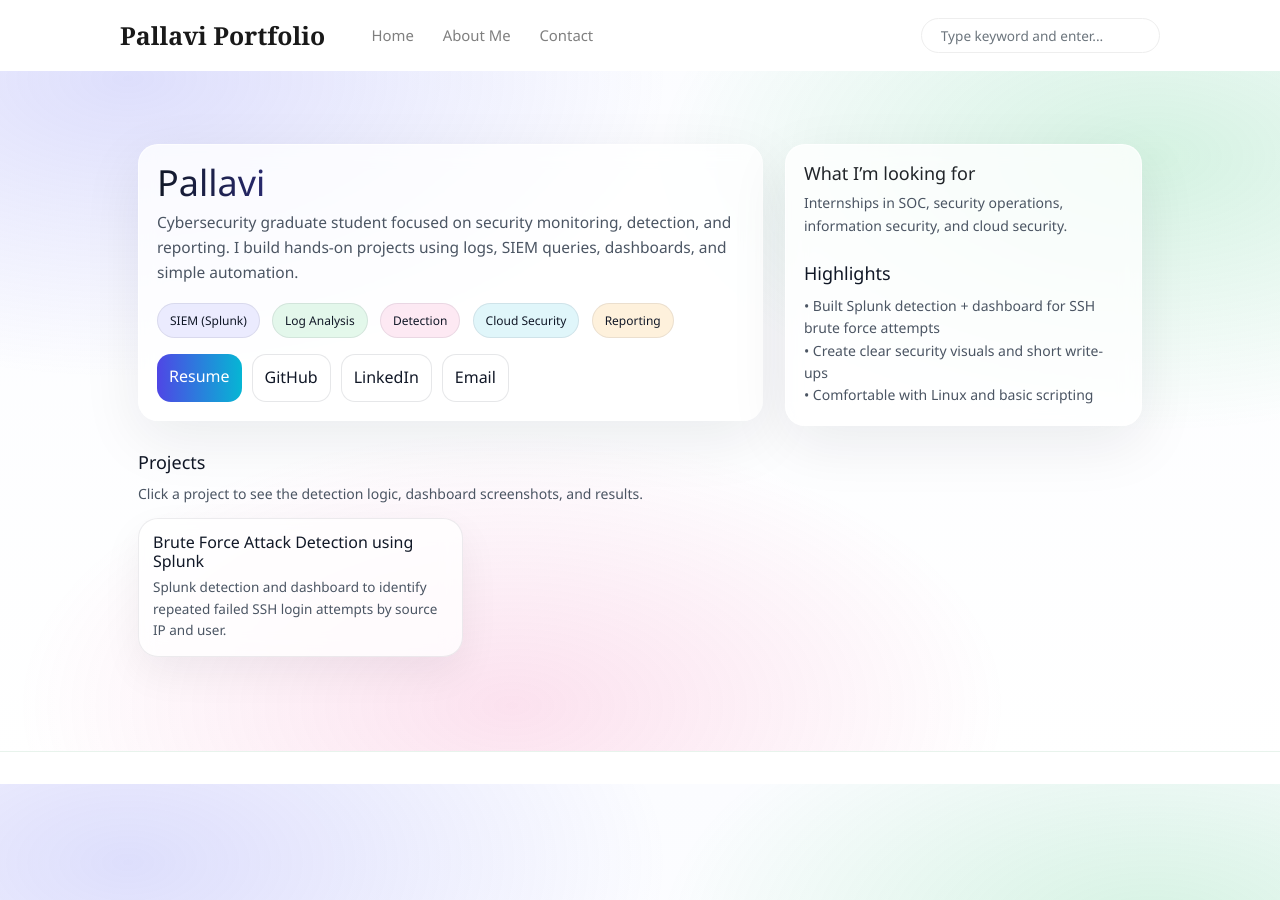
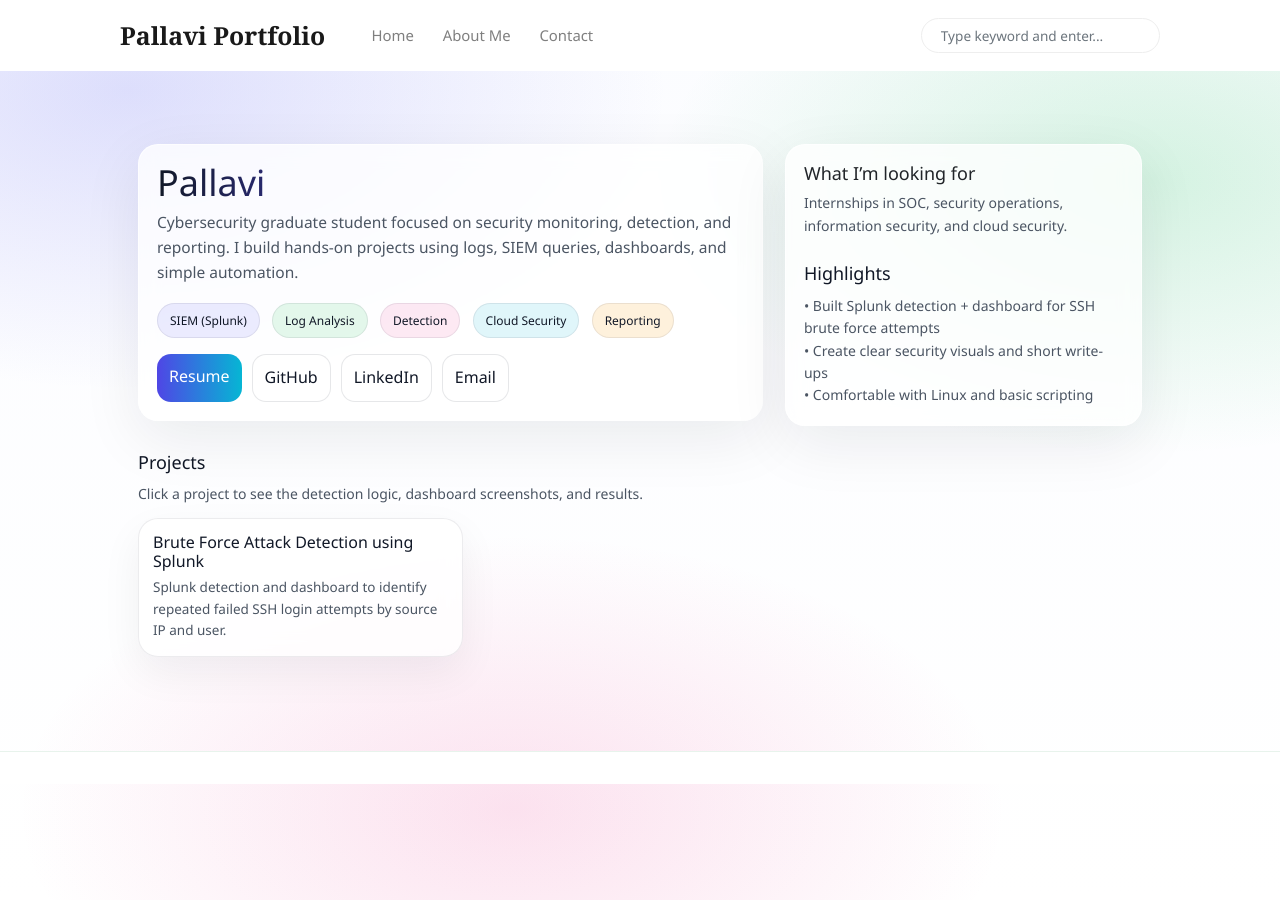
Before and after one commit to SinghPallavi819/singhpallavi819.github.io, a Jekyll site: the page built from index.html, in a window 1280 px wide. Built offline with Jekyll 4.4.1, drawn with Linux system fonts in a browser that asks for light colours; nearby versions of some CDN libraries; the list of posts is cut into pages by our own code.

Commit message:
Update theme.css

```diff
--- a/assets/css/theme.css
+++ b/assets/css/theme.css
@@ -887,3 +887,20 @@ div.a2a_full_footer {display:none;}
   .hero-card{ flex-direction:column; }
   .two-col{ grid-template-columns: 1fr; }
 }
+/* ===== Global site background (all pages) ===== */
+html, body {
+  height: 100%;
+}
+
+body {
+  background: radial-gradient(1200px 700px at 15% 10%, rgba(124, 92, 255, 0.14), transparent 55%),
+              radial-gradient(1200px 700px at 85% 15%, rgba(0, 197, 255, 0.10), transparent 55%),
+              radial-gradient(1200px 700px at 50% 85%, rgba(255, 122, 204, 0.12), transparent 55%),
+              #ffffff;
+  background-attachment: fixed;
+}
+
+/* Keep content readable */
+.site-content, main.site-content {
+  background: transparent;
+}
```
